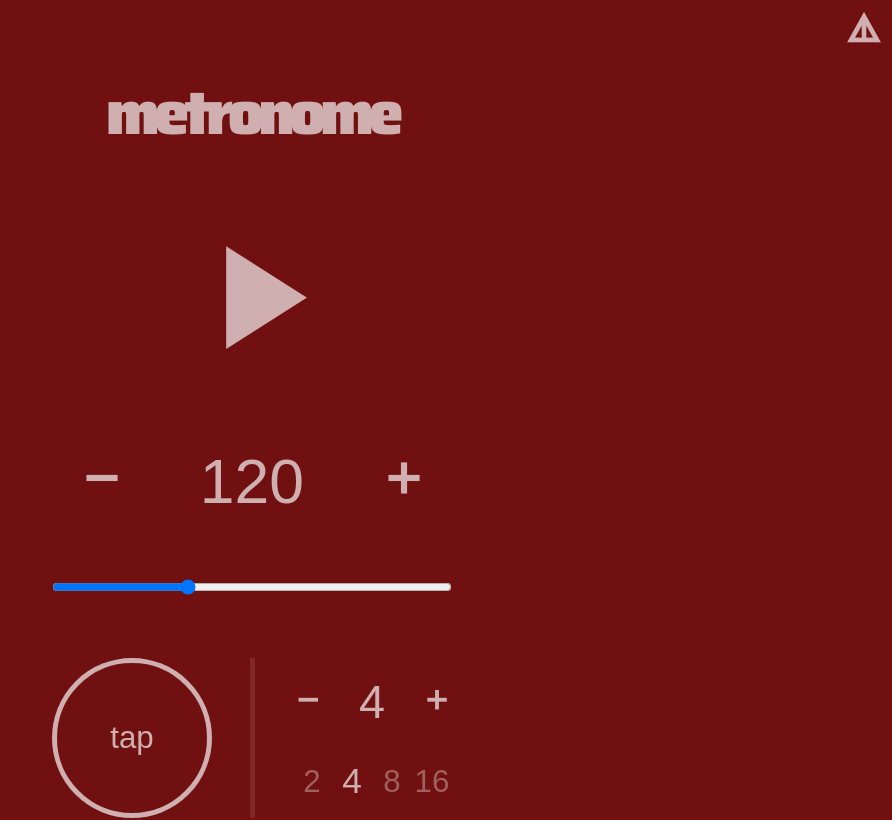
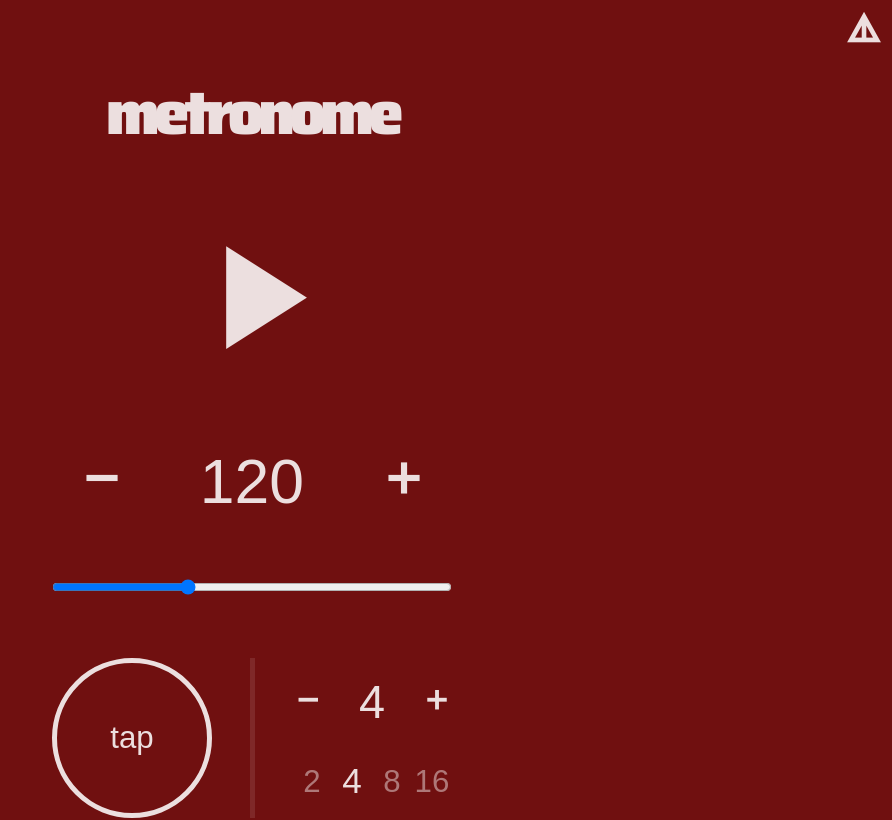
Before and after one commit to alanpaulprice/metronome, a React (Create React App) app: page / in a window 1280 px wide. Shown: the top 820 px of the page, without its empty margins (388-1280 px from the left). Built offline with nearby package versions, Linux system fonts and the light colour scheme; no server answers.

Commit message:
minor improvements to global styles

```diff
--- a/src/styles.js
+++ b/src/styles.js
@@ -4,7 +4,7 @@ import { createGlobalStyle } from 'styled-components';
 
 export const Theme = {
   bg: 'hsl(0, 75%, 25%)',
-  fg: 'hsl(0, 25%, 75%)'
+  fg: 'hsl(0, 25%, 90%)'
 };
 
 // ===== STYLES
@@ -13,17 +13,18 @@ export const GlobalStyles = createGlobalStyle`
   * {
     margin: 0;
     padding: 0;
-    box-sizing: border-box;
+    box-sizing: inherit;
     -webkit-tap-highlight-color: transparent;
+  }
+
+  html {
+    background: ${Theme.bg};
+    font-size: 62.5%;
   }
 
   body {
     font-family: 'Saira', sans-serif;
-  }
-
-  html {
-    background: ${Theme.bg};
-    font-size: 10px;
+    box-sizing: border-box;
   }
 
   #root {
@@ -35,7 +36,7 @@ export const GlobalStyles = createGlobalStyle`
 
   @media screen and (min-width: 640px) {
     html {
-      font-size: 12.5px;
+      font-size: 78.125%;
     }
   }
 `;
```
